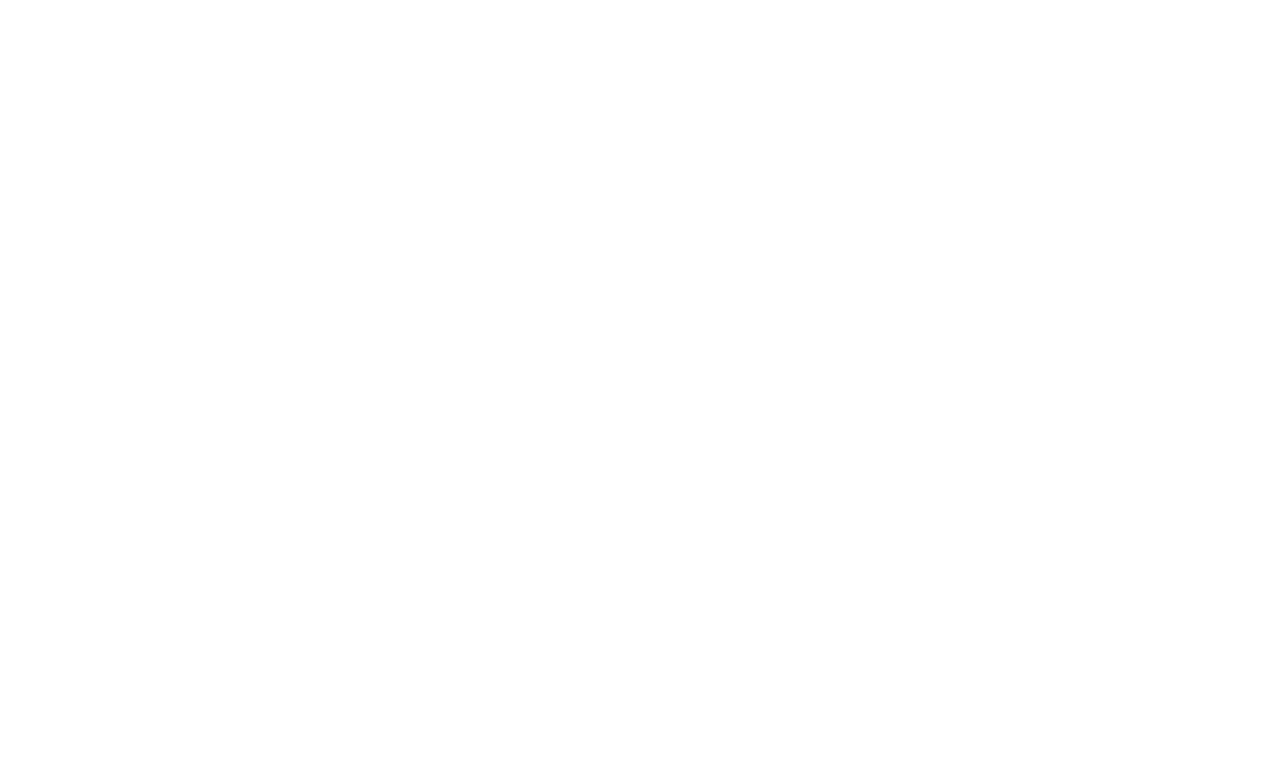
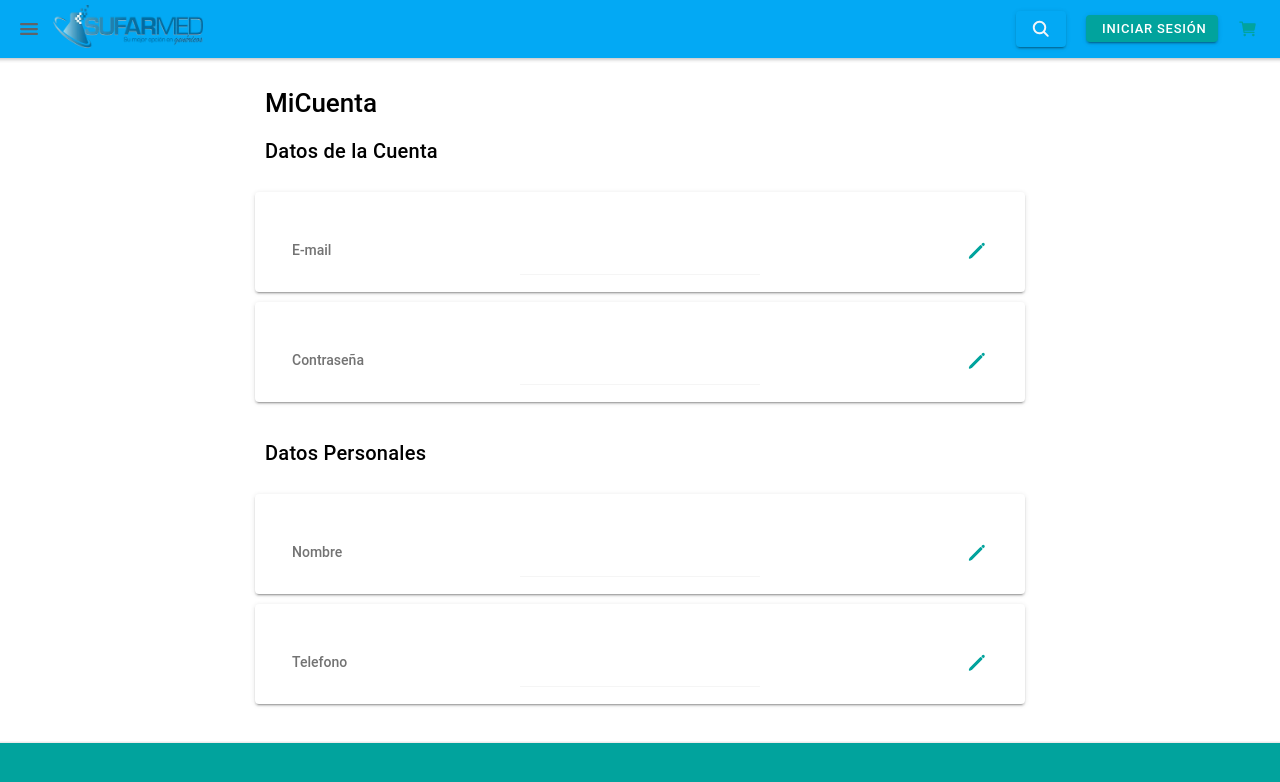
Before and after one commit to BrauCamaH/sufarmed, a React (Create React App) app: page /account in a window 1280 px wide. Shown: the top 782 px of the page. Built offline with nearby package versions, Linux system fonts and the light colour scheme.

Commit message:
added account page

```diff
--- a/src/App.tsx
+++ b/src/App.tsx
@@ -29,6 +29,7 @@
 import Products from './pages/Products';
 import Product from './pages/Product';
 import Cart from './pages/Cart';
+import Account from './pages/Account';
 
 const App: React.FC = () => (
   <IonApp>
@@ -41,6 +42,7 @@
           <Route path="/product" component={Product} exact={true} />
           <Route path="/categories" component={Categories} exact={true} />
           <Route path="/cart" component={Cart} exact={true} />
+          <Route path="/account" component={Account} exact={true} />
           <Route path="/login" component={Login} exact={true} />
           <Route path="/signup" component={Signup} exact={true} />
           <Route exact path="/" render={() => <Redirect to="/home" />} />
--- a/src/components/Product.tsx
+++ b/src/components/Product.tsx
@@ -17,7 +17,7 @@
 const ProductCard: React.FC<ProductProps> = ({ product }) => {
   return (
     <div id="productCard">
-      <IonItem button lines="none">
+      <IonItem button lines="none" routerLink={`/product`}>
         <IonCard className="product">
           <IonImg
             className="product__img"
--- a/src/components/SearchModal.tsx
+++ b/src/components/SearchModal.tsx
@@ -6,7 +6,7 @@
   IonSearchbar,
   IonToolbar,
 } from '@ionic/react';
-import { close } from 'ionicons/icons';
+import { arrowBack } from 'ionicons/icons';
 
 export interface SearhModalProps {
   onDismissModal: () => void;
@@ -17,15 +17,21 @@
     <>
       <IonHeader>
         <IonToolbar color="primary">
-          <IonSearchbar />
           <IonButton
-            slot="end"
+            slot="start"
             fill="clear"
             color="light"
             onClick={onDismissModal}
           >
-            <IonIcon icon={close} />
+            <IonIcon icon={arrowBack} />
           </IonButton>
+          <IonSearchbar
+            placeholder="Buscar productos..."
+            type="search"
+            onEmptied={() => {
+              alert('hello');
+            }}
+          />
         </IonToolbar>
       </IonHeader>
     </>
--- /dev/null
+++ b/src/pages/Account.css
@@ -0,0 +1,12 @@
+.account__list {
+  max-width: 800px;
+}
+
+.account__item {
+  max-height: 100px;
+}
+
+.account__title{
+  padding-left: 20px;
+  margin-bottom: 20px;
+}
--- /dev/null
+++ b/src/pages/Account.tsx
@@ -0,0 +1,143 @@
+import React, { useState } from 'react';
+import {
+  IonButton,
+  IonCard,
+  IonCardContent,
+  IonCardSubtitle,
+  IonCol,
+  IonContent,
+  IonGrid,
+  IonHeader,
+  IonIcon,
+  IonInput,
+  IonItem,
+  IonLabel,
+  IonModal,
+  IonPage,
+  IonRow,
+  IonTitle,
+  IonToolbar,
+} from '@ionic/react';
+import { pencil, close } from 'ionicons/icons';
+import Appbar from '../components/Appbar';
+import Footer from '../components/Footer';
+
+import './Account.css';
+
+interface AccountItemProps {
+  fieldName: string;
+  type?:
+    | 'number'
+    | 'time'
+    | 'text'
+    | 'date'
+    | 'email'
+    | 'password'
+    | 'search'
+    | 'tel'
+    | 'url'
+    | 'week'
+    | 'month'
+    | 'datetime-local'
+    | undefined;
+}
+
+const AccountItem: React.FC<AccountItemProps> = ({
+  fieldName,
+  type = 'text',
+}) => {
+  const [editField, setEditField] = useState<boolean>(false);
+  return (
+    <>
+      <IonCard className="account__item">
+        <IonCardContent>
+          <IonRow>
+            <IonToolbar>
+              <IonCol slot="start">
+                <IonCardSubtitle className="ion-padding-start">
+                  {fieldName}
+                </IonCardSubtitle>
+              </IonCol>
+              <IonCol>
+                <IonItem disabled>
+                  <IonInput type={type} />
+                </IonItem>
+              </IonCol>
+              <IonCol slot="end">
+                <IonButton
+                  fill="clear"
+                  color="secondary"
+                  onClick={() => {
+                    setEditField(true);
+                  }}
+                >
+                  <IonIcon icon={pencil} />
+                </IonButton>
+              </IonCol>
+            </IonToolbar>
+          </IonRow>
+        </IonCardContent>
+      </IonCard>
+      <IonModal isOpen={editField}>
+        <IonHeader>
+          <IonToolbar color="primary">
+            <IonTitle slot="start">Modificar {fieldName}</IonTitle>
+            <IonButton
+              slot="end"
+              fill="clear"
+              color="light"
+              onClick={() => {
+                setEditField(false);
+              }}
+            >
+              <IonIcon icon={close} />
+            </IonButton>
+          </IonToolbar>
+          <IonCard>
+            <IonItem>
+              <IonLabel position="stacked">{`Ingresa tu ${fieldName}`}</IonLabel>
+              <IonInput type={type} />
+            </IonItem>
+          </IonCard>
+          <IonCard>
+            <IonItem>
+              <IonLabel position="stacked">{`Repite tu ${fieldName}`}</IonLabel>
+              <IonInput type={type} />
+            </IonItem>
+          </IonCard>
+        </IonHeader>
+        <IonButton>Aceptar</IonButton>
+      </IonModal>
+    </>
+  );
+};
+
+const Home: React.FC = () => {
+  return (
+    <IonPage id="account">
+      <Appbar />
+      <IonContent>
+        <IonGrid>
+          <IonGrid className="ion-justify-content-center account__list">
+            <h1 className="account__title">MiCuenta</h1>
+            <IonTitle>Datos de la Cuenta</IonTitle>
+            <IonCol>
+              <AccountItem fieldName="E-mail" />
+              <AccountItem fieldName="Contraseña" type="password" />
+            </IonCol>
+          </IonGrid>
+          <IonGrid className="ion-justify-content-center account__list">
+            <IonTitle>Datos Personales</IonTitle>
+            <IonCol>
+              <AccountItem fieldName="Nombre" />
+              <AccountItem fieldName="Telefono" type="tel" />
+            </IonCol>
+          </IonGrid>
+        </IonGrid>
+        <Footer />
+      </IonContent>
+    </IonPage>
+  );
+};
+
+export default Home;
```
